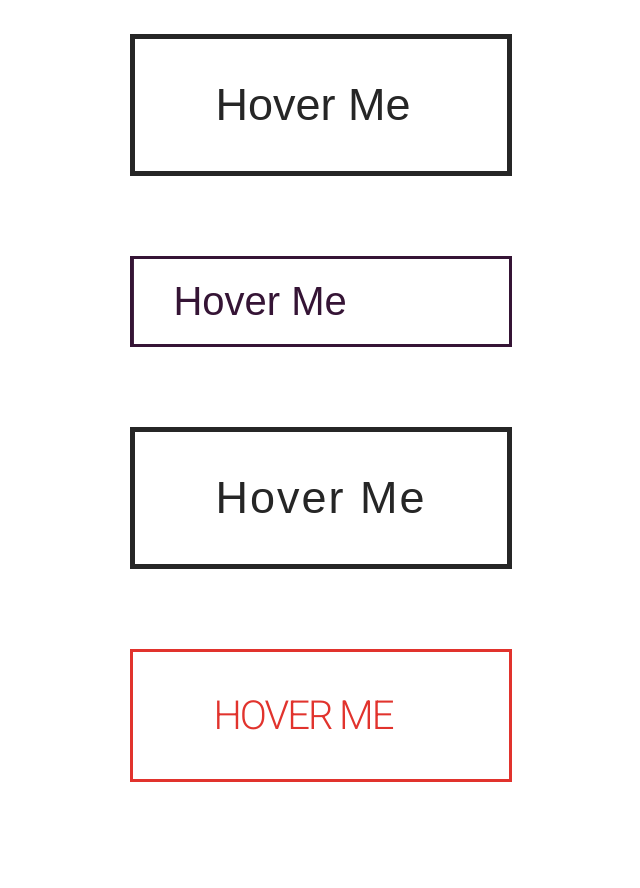
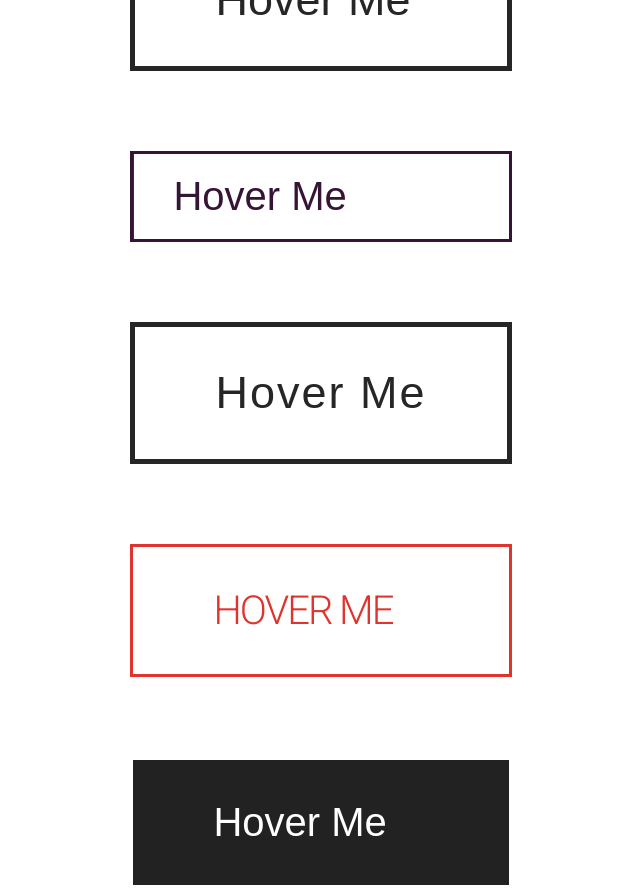
Before and after one commit to uralrdybread/CSSElements, a plain HTML site: page index.html in a window 1280 px wide. Shown: the whole page, without its empty margins (319-959 px from the left). Before the commit the page ends 816 px from the top, so only its background shows below. Drawn offline with Linux system fonts and the light colour scheme.

Commit message:
lightsaber button that moves from left to right quickly

```diff
--- a/index.html
+++ b/index.html
@@ -16,6 +16,7 @@
       <a id="Button2" href="#">Hover Me</a>
       <a id="Button3" href="#">Hover Me</a>
       <a id="Button4" href="#">Hover Me</a>
+      <a id="Button5" href="#">Hover Me</a>
     </div>
   </body>
 </html>
--- a/styles.css
+++ b/styles.css
@@ -10,8 +10,15 @@ body {
   flex-direction: column;
 }
 
+.button-box {
+  background: #222; /* Set background color for the button box */
+  padding: 20px; /* Add padding to create space around the button */
+  margin-top: 20px; /* Add margin to create space between button box and other buttons */
+  width: 800px;
+  height: 900px;
+}
+
 /* square yellow button with yellow bg transitional */
-
 #Button1 {
   margin-bottom: 5rem;
   display: block;
@@ -134,6 +141,7 @@ sliding left to right hover button */
 
 /* Button that enlarges on hover */
 #Button4 {
+  margin-bottom: 5rem;
   text-decoration: none;
   padding: 40px 80px;
   color: #e1332d;
@@ -151,3 +159,37 @@ sliding left to right hover button */
   letter-spacing: 10px;
   border: 7px solid #e1332d;
 }
+
+/* Lightsaber type button that goes from left to right */
+#Button5 {
+  background-color: #222;
+  text-decoration: none;
+  color: white;
+  font-family: sans-serif;
+  font-size: 40px;
+  border: 3px solid white;
+  padding: 40px 80px;
+  transition: all 0.3s;
+  position: relative;
+  overflow: hidden;
+}
+
+#Button5:hover {
+  background-color: #f44336;
+}
+
+#Button5:before {
+  content: "";
+  background-color: white;
+  top: 0;
+  left: 0;
+  width: 100%;
+  height: 50px;
+  position: absolute;
+  transform: translateX(-100%) rotate(45deg);
+  transition: all 0.3s;
+}
+
+#Button5:hover:before {
+  transform: translateX(100%) rotate(45deg);
+}
```
